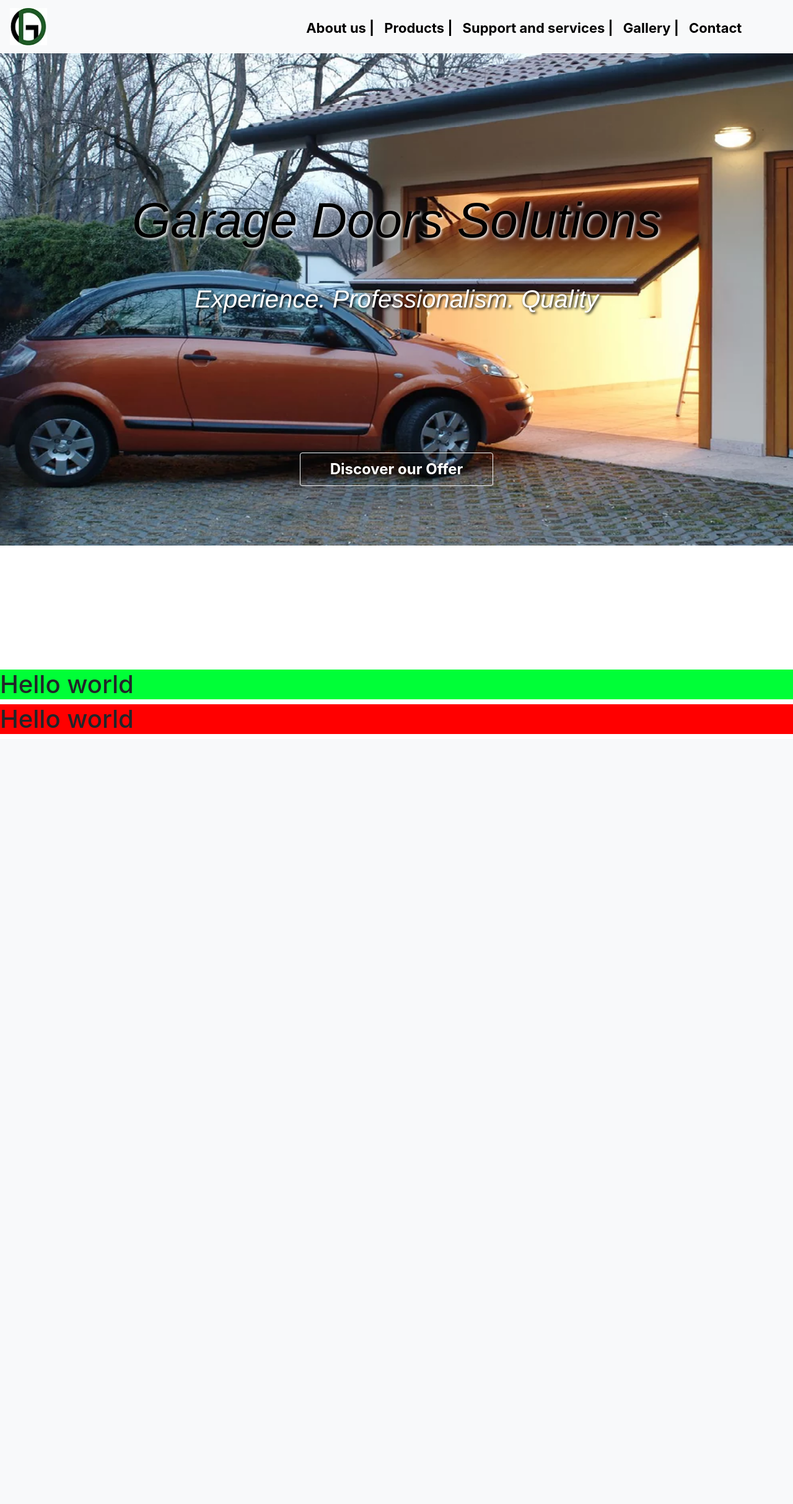
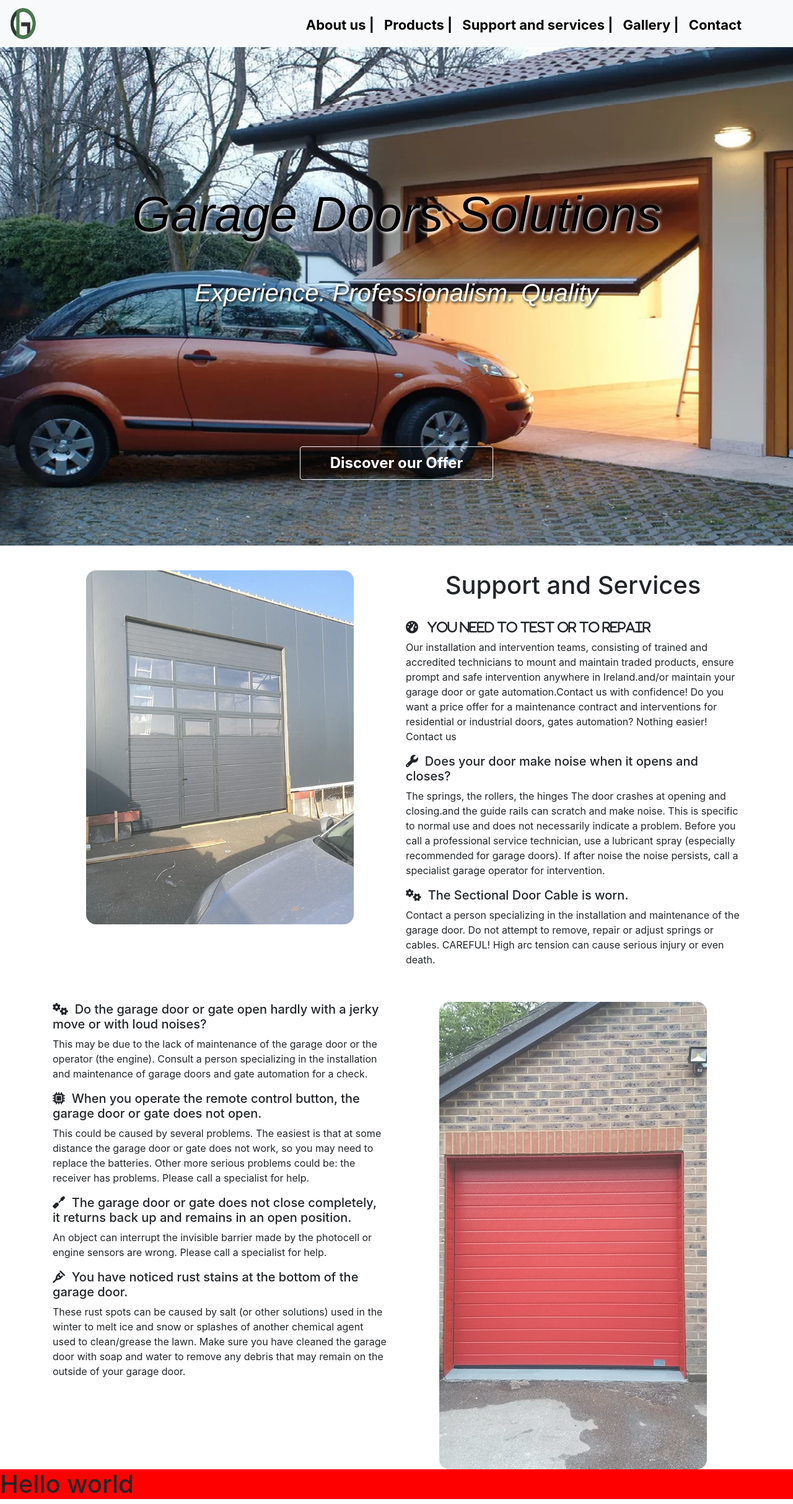
Before and after one commit to Tavilazar2020/Garage_Doors_Solutions, a PHP site: page / in a window 1280 px wide. Shown: the whole page at 62% size. Before the commit the page ends 1184 px from the top, so only its background shows below. Run offline with PHP 8.4, Linux system fonts and the light colour scheme; some libraries are stand-ins or nearby versions.

Commit message:
section 1 and 2

```diff
--- a/css/style.css
+++ b/css/style.css
@@ -65,3 +65,17 @@
     font-weight: bold;
 
 }
+
+.section-1{
+
+    padding: 5vmin 0;
+}
+
+.section-1.row.col-md-6.pray, img{
+
+    opacity: 0.8 ;
+    width: 80%;
+    border-radius: 1em;
+
+
+}
--- a/index.html
+++ b/index.html
@@ -4,7 +4,9 @@
 <head>
     <meta charset="UTF-8">
     <meta name="viewport" content="width=device-width, initial-scale=1.0">
+
     <link rel="stylesheet" href="https://cdn.jsdelivr.net/npm/bootstrap@4.5.3/dist/css/bootstrap.min.css"
+
         integrity="sha384-TX8t27EcRE3e/ihU7zmQxVncDAy5uIKz4rEkgIXeMed4M0jlfIDPvg6uqKI2xXr2" crossorigin="anonymous">
     <link rel="stylesheet" href="../css/style.css">
 
@@ -16,7 +18,7 @@
         <div class="container-fluid p-0">
             <nav class="navbar navbar-expand-lg navbar-light bg-light">
                 <a class="navbar-brand" href="#">
-                    <img src="images\logo.webp" width="60" height="60" alt="" loading="lazy">
+                    <img src="images\logo.webp" width="40" height="50" alt="" loading="lazy">
                 </a>
                 <button class="navbar-toggler" type="button" data-toggle="collapse" data-target="#navbarNav"
                     aria-controls="navbarNav" aria-expanded="false" aria-label="Toggle navigation">
@@ -29,7 +31,7 @@
                             <a class="nav-link" href="#">About us |</a>
                         </li>
                         <li class="nav-item">
-                                <a class="nav-link" href="#">Products |</a>
+                            <a class="nav-link" href="#">Products |</a>
                         </li>
                         <li class="nav-item">
                             <a class="nav-link" href="#">Support and services |</a>
@@ -50,13 +52,96 @@
                     <h1 class="h1_header">Garage Doors Solutions</h1>
                     <h6 class="h6_header">Experience. Professionalism. Quality</h6>
                     <button class="btn btn-outline-light px-5 py-2">Discover our Offer</button>
+                </div>
             </div>
-        </div>
     </header>
 
-    <main style="margin-top: 200px;">
+    <!-- ......................Main -->
+    <main>
 
-        <h1 style="background-color: rgb(0, 255, 55);">Hello world</h1>
+        <!-- Section 1 -->
+        <section class="section-1">
+
+            <div class="div container text-center">
+                <div class="row">
+                    <div class="col-md-6">
+                        <div class="pray">
+                            <img src="../images/door_section1.PNG" alt="Pray">
+                        </div>
+                    </div>
+                    <div class="col-md-6">
+                        <div class="panel text-left">
+                            <h1 class="text-center">  Support and Services </h1> <br>
+                            <h5> <i class="fas fa-tachometer-alt"> &NonBreakingSpace; You need to test or to repair</i>  </h5>
+                            <p>
+                                Our installation and intervention teams, consisting of trained and accredited
+                                technicians to mount and maintain traded products, ensure prompt and safe
+                                intervention anywhere in Ireland.and/or maintain your garage door or gate
+                                automation.Contact us with confidence! Do you want a price offer for a maintenance
+                                contract and interventions for residential or industrial doors, gates automation?
+                                Nothing easier! Contact us
+                            </p>
+                            <h5> <i class="fas fa-wrench"></i>&NonBreakingSpace; Does your door make noise when it opens and closes?</h5>
+                            <p>The springs, the rollers, the hinges The door crashes at opening and closing.and the
+                                guide rails can scratch and make noise. This is specific to normal use and does not
+                                necessarily indicate a problem. Before you call a professional service technician, use
+                                a lubricant spray (especially recommended for garage doors).
+                                If after noise the noise persists, call a specialist garage operator for
+                                intervention.</p>
+                            <h5> <i class="fas fa-cogs"></i>&NonBreakingSpace; The Sectional Door Cable is worn.</h5>
+                            <p>Contact a person specializing in the installation and maintenance of the
+                                garage door. Do not attempt to remove, repair or adjust
+                                springs or cables. CAREFUL! High arc tension can cause
+                                serious injury or even death.</p>
+                        </div>
+                    </div>
+                </div>
+            </div>
+        </section>
+
+        <!-- Section2 -->
+
+        <section class="section-2">
+
+            <div class="div container text-center">
+                <div class="row">
+                    <div class="col-md-6">
+                        <div class="panel text-left">
+                            <h5> <i class="fas fa-cogs"></i>&NonBreakingSpace; Do the garage door or gate open hardly with a jerky move or with loud noises? </h5>
+                            <p>
+                                This may be due to the lack of maintenance of the
+                                garage door or the operator (the engine). Consult a person specializing in
+                                the installation and maintenance of garage doors and gate automation for a check.
+                            </p>
+                            <h5> <i class="fas fa-microchip"></i>&NonBreakingSpace; When you operate the remote control button, the garage door or gate does not open. </h5>
+                            <p>
+                                This could be caused by several problems. The easiest is that at some distance the
+                                garage door or gate does not work, so you may need to replace the batteries.
+                                Other more serious problems could be: the receiver has problems.
+                                Please call a specialist for help.</p>
+                            <h5> <i class="fas fa-screwdriver"></i>&NonBreakingSpace; The garage door or gate does not close completely, it returns back up and remains in an
+                                open position.</h5>
+                            <p>
+                                An object can interrupt the invisible barrier made by the photocell or engine sensors are
+                                wrong.
+                                Please call a specialist for help.</p>
+                            <h5> <i class="fas fa-crutch"></i>&NonBreakingSpace; You have noticed rust stains at the bottom of the garage door. </h5>
+                            <p>
+                                These rust spots can be caused by salt (or other solutions) used in the winter
+                                to melt ice and snow or splashes of another chemical agent used to clean/grease
+                                 the lawn. Make sure you have cleaned the garage door with soap and water
+                                  to remove any debris that may remain on the outside of your garage door.</p>
+                        </div>
+                    </div>
+                    <div class="col-md-6">
+                        <div class="pray">
+                            <img src="../images/red_door_section2.PNG" alt="Pray">
+                        </div>
+                    </div>
+
+                </div>
+            </div>
+        </section>
     </main>
 
     <footer>
@@ -73,6 +158,7 @@
     <script src="https://cdn.jsdelivr.net/npm/bootstrap@4.5.3/dist/js/bootstrap.bundle.min.js"
         integrity="sha384-ho+j7jyWK8fNQe+A12Hb8AhRq26LrZ/JpcUGGOn+Y7RsweNrtN/tE3MoK7ZeZDyx" crossorigin="anonymous">
     </script>
+    <script src="https://kit.fontawesome.com/d664b21627.js" crossorigin="anonymous"></script>
 </body>
 
 </html>
```
Also changed, not shown: images/door_section1.PNG (added), images/red_door_section2.PNG (added).
